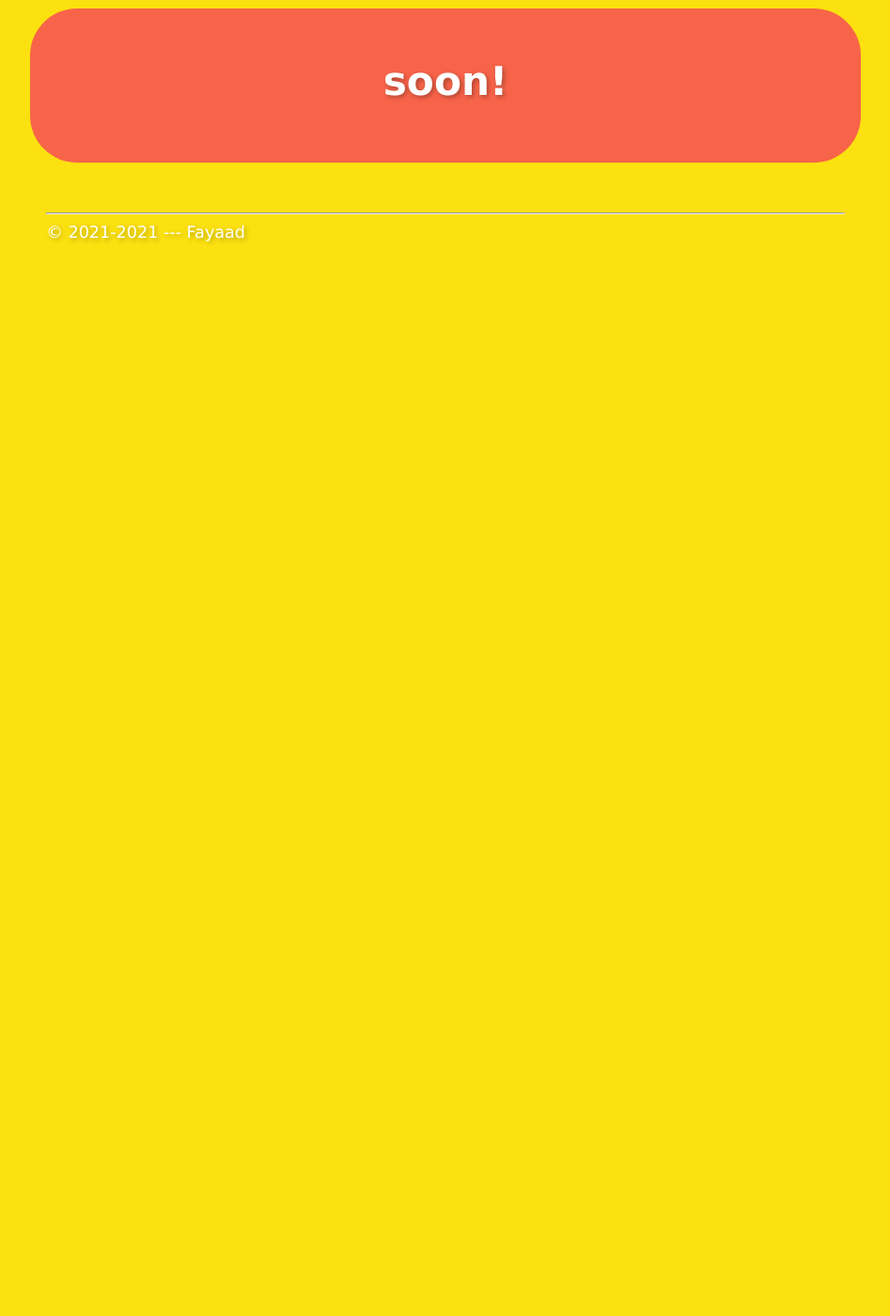
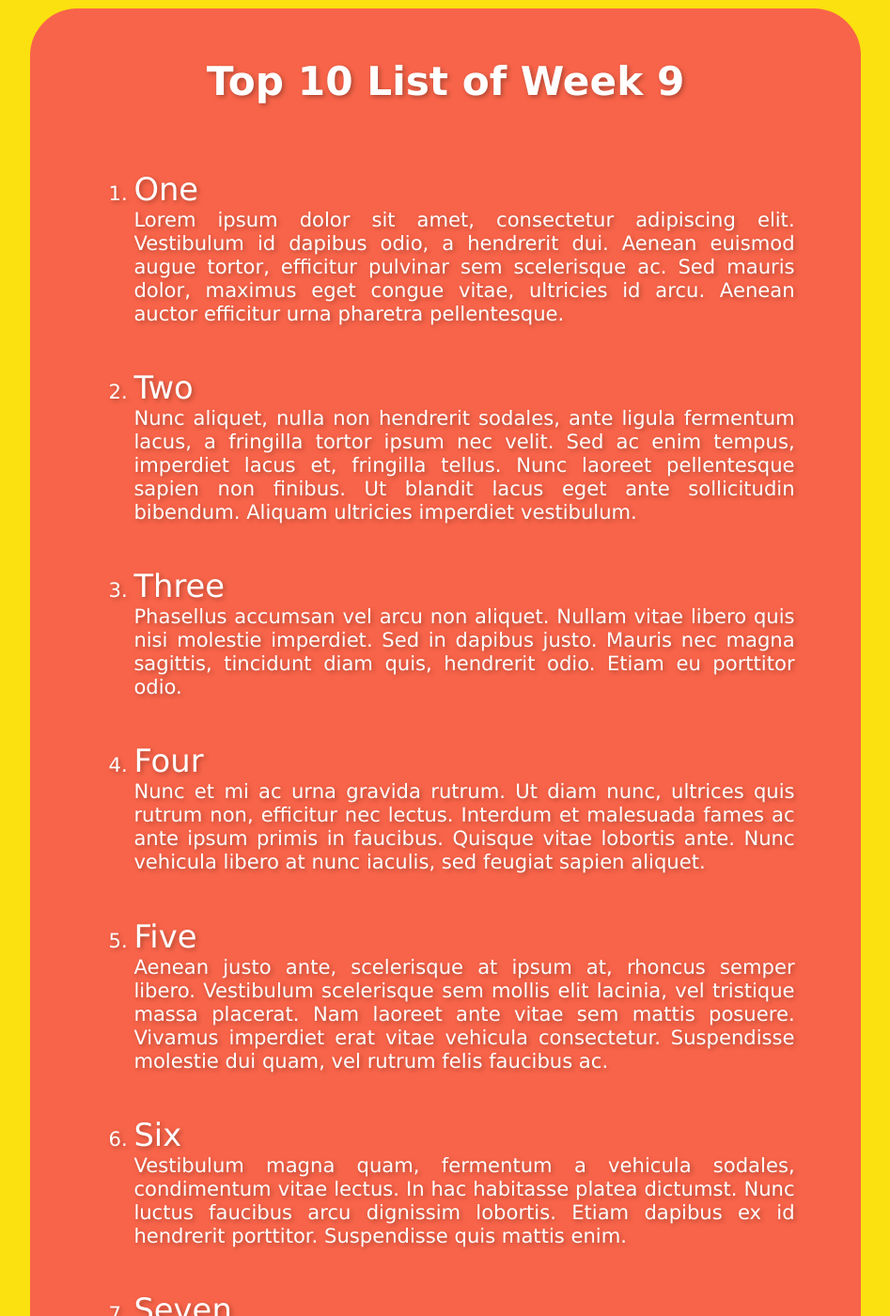
Before and after one commit to fayaadbsa/os211, a Jekyll site: the page built from w09.md, in a window 1280 px wide and 1400 px high, scrolled down 270 px. Shown: the whole window at 94% size, without its empty margins (166-1113 px from the left). Built offline with Jekyll 4.4.1, drawn with Linux system fonts in a browser that asks for light colours; our own code applies the rules of GitHub Pages for plain Markdown files; before the commit the page ends 900 px from its top, so only the background shows below that; some of the changed text lies outside the part shown.

Commit message:
Update w09.md

```diff
--- a/w09.md
+++ b/w09.md
@@ -3,4 +3,74 @@ layout: "layout"
 permalink: /W09/
 ---
 
-# soon!
+# Top 10 List of Week 9
+
+1. [One](https://en.wikipedia.org/wiki/1)<br>
+Lorem ipsum dolor sit amet, consectetur adipiscing elit.
+Vestibulum id dapibus odio, a hendrerit dui.
+Aenean euismod augue tortor, efficitur pulvinar sem scelerisque ac.
+Sed mauris dolor, maximus eget congue vitae, ultricies id arcu.
+Aenean auctor efficitur urna pharetra pellentesque.
+
+2. [Two](https://en.wikipedia.org/wiki/2)<br>
+Nunc aliquet, nulla non hendrerit sodales, ante ligula fermentum lacus, a fringilla tortor ipsum nec velit.
+Sed ac enim tempus, imperdiet lacus et, fringilla tellus.
+Nunc laoreet pellentesque sapien non finibus.
+Ut blandit lacus eget ante sollicitudin bibendum.
+Aliquam ultricies imperdiet vestibulum.
+
+3. [Three](https://en.wikipedia.org/wiki/3)<br>
+Phasellus accumsan vel arcu non aliquet.
+Nullam vitae libero quis nisi molestie imperdiet.
+Sed in dapibus justo.
+Mauris nec magna sagittis, tincidunt diam quis, hendrerit odio.
+Etiam eu porttitor odio.
+
+4. [Four](https://en.wikipedia.org/wiki/4)<br>
+Nunc et mi ac urna gravida rutrum.
+Ut diam nunc, ultrices quis rutrum non, efficitur nec lectus.
+Interdum et malesuada fames ac ante ipsum primis in faucibus.
+Quisque vitae lobortis ante.
+Nunc vehicula libero at nunc iaculis, sed feugiat sapien aliquet.
+
+5. [Five](https://en.wikipedia.org/wiki/5)<br>
+Aenean justo ante, scelerisque at ipsum at, rhoncus semper libero.
+Vestibulum scelerisque sem mollis elit lacinia, vel tristique massa placerat.
+Nam laoreet ante vitae sem mattis posuere.
+Vivamus imperdiet erat vitae vehicula consectetur.
+Suspendisse molestie dui quam, vel rutrum felis faucibus ac.
+
+6. [Six](https://en.wikipedia.org/wiki/6)<br>
+Vestibulum magna quam, fermentum a vehicula sodales, condimentum vitae lectus.
+In hac habitasse platea dictumst.
+Nunc luctus faucibus arcu dignissim lobortis.
+Etiam dapibus ex id hendrerit porttitor.
+Suspendisse quis mattis enim.
+
+7. [Seven](https://en.wikipedia.org/wiki/7)<br>
+Curabitur ut orci quis quam cursus hendrerit vel pulvinar metus
+Phasellus blandit nunc consequat eros aliquam porta.
+Pellentesque sapien diam, facilisis tincidunt accumsan quis, accumsan suscipit velit.
+Morbi id est maximus, maximus urna eu, auctor odio.
+Nunc sit amet dictum ipsum.
+
+8. [Eight](https://en.wikipedia.org/wiki/8)<br>
+Curabitur mauris neque, mollis feugiat ante id, molestie eleifend nunc.
+Cras tincidunt bibendum dignissim.
+Donec non mauris tincidunt, aliquam lorem eget, porta odio.
+Maecenas ac arcu urna.
+Cras congue tellus lacus.
+
+9. [Nine](https://en.wikipedia.org/wiki/9)<br>
+Mauris urna libero, varius in purus nec, tempor pharetra lorem.
+Vivamus lorem nisi, mattis ut tellus at, tincidunt cursus libero.
+Curabitur vehicula placerat neque eget iaculis.
+Nulla facilisi.
+Cras condimentum leo a libero cursus lacinia.
+
+10. [Ten](https://en.wikipedia.org/wiki/10)<br>
+Nunc imperdiet gravida lorem vitae tincidunt.
+Phasellus tristique nulla at justo finibus pulvinar.
+Phasellus in leo vitae sem congue sollicitudin eu sed risus.
+Aliquam erat volutpat.
+Proin in erat fringilla, pulvinar nisl quis, vulputate purus.
```
